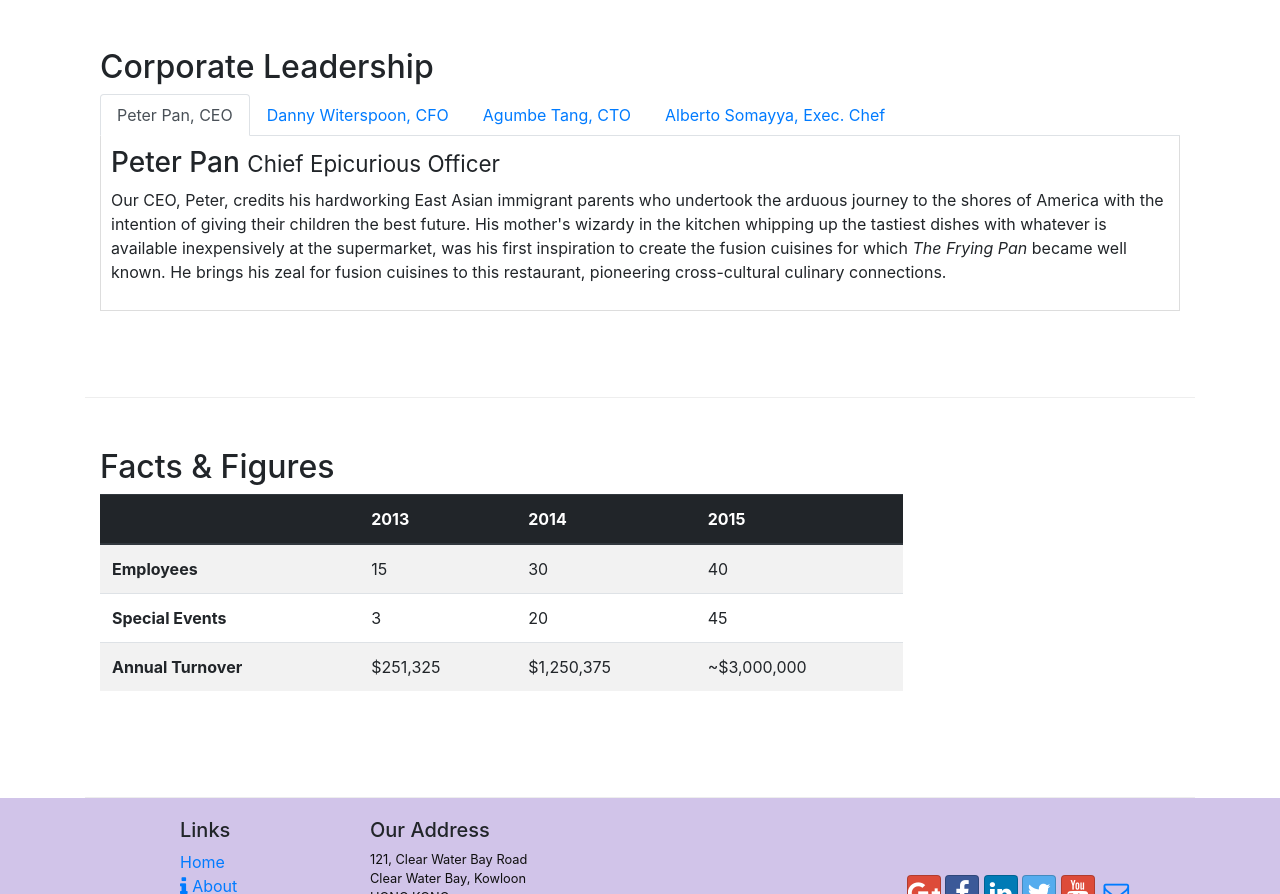
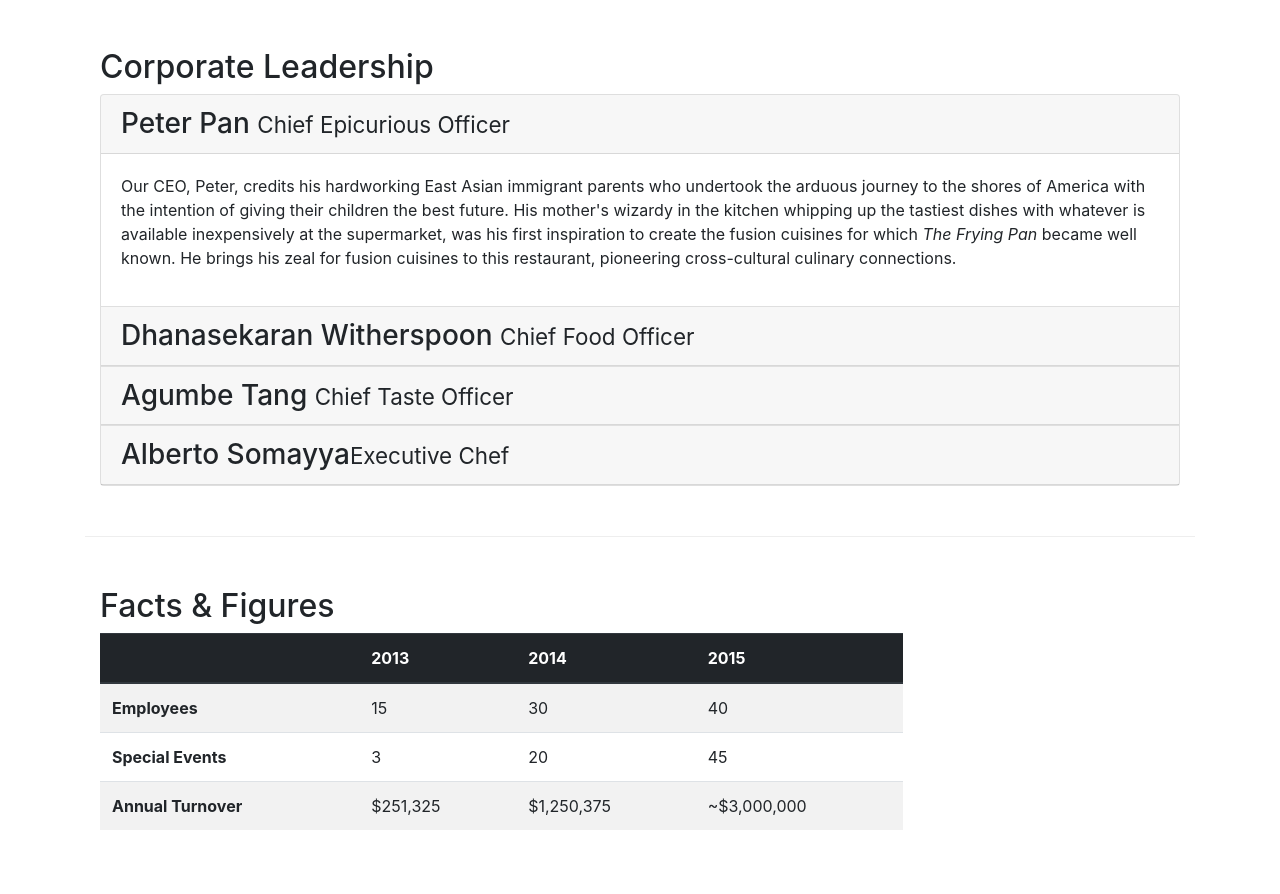
Before and after one commit to LesGayard/bootstrap4, a website: page aboutus.html in a window 1280 px wide. Shown: the part 873-1767 px from the top of the page. Drawn offline with nearby package versions, Linux system fonts and the light colour scheme.

Commit message:
Accordion

```diff
--- a/aboutus.html
+++ b/aboutus.html
@@ -105,40 +105,51 @@
         <div class="row row-content">
             <div class="col-12">
                 <h2>Corporate Leadership</h2>
-                <ul class="nav nav-tabs">
-                    <li class="nav-item">
-                        <a class="nav-link active" href="#peter" role="tab" data-toggle="tab">Peter Pan, CEO</a>
-                    </li>
-                    <li class="nav-item">
-                        <a class="nav-link" href="#danny" role="tab" data-toggle="tab">Danny Witerspoon, CFO</a>
-                    </li>
-                    <li class="nav-item">
-                        <a class="nav-link" href="#agumbe" role="tab" data-toggle="tab">Agumbe Tang, CTO</a>
-                    </li>
-                    <li class="nav-item">
-                        <a class="nav-link" href="#alberto" role="tab" data-toggle="tab">Alberto Somayya, Exec. Chef</a>
-                    </li>
-                </ul>
-                <div class="tab-content">
-                    <div role="tabpanel" class="tab-pane fade show active" id="peter">
-                        <h3>Peter Pan <small>Chief Epicurious Officer</small></h3>
-                        <p class=" d-none d-sm-block">Our CEO, Peter, credits his hardworking East Asian immigrant parents who undertook the arduous journey to the shores of America with the intention of giving their children the best future. His mother's wizardy in the kitchen whipping
-                            up the tastiest dishes with whatever is available inexpensively at the supermarket, was his first inspiration to create the fusion cuisines for which <em>The Frying Pan</em> became well known. He brings his zeal for fusion
-                            cuisines to this restaurant, pioneering cross-cultural culinary connections.</p>
+
+                <div class="accordion">
+                    <div class="card">
+                        <div role="tab" class="card-header" id="peterhead">
+                            <h3 class="mb-0"><a data-toggle="collapse" data-target="#peter">Peter Pan <small>Chief Epicurious Officer</small></a></h3>
+                        </div>
+                        <div class="collapse show" id="peter" data-parent="#accordion">
+                            <div class="card-body">
+                                <p class="d-none d-sm-block">Our CEO, Peter, credits his hardworking East Asian immigrant parents who undertook the arduous journey to the shores of America with the intention of giving their children the best future. His mother's wizardy in the kitchen
+                                    whipping up the tastiest dishes with whatever is available inexpensively at the supermarket, was his first inspiration to create the fusion cuisines for which <em>The Frying Pan</em> became well known. He brings his
+                                    zeal for fusion cuisines to this restaurant, pioneering cross-cultural culinary connections.</p>
+                            </div>
+                        </div>
                     </div>
-                    <div role="tabpanel" class="tab-pane fade" id="danny">
-                        <h3>Dhanasekaran Witherspoon <small>Chief Food Officer</small></h3>
-                        <p class=" d-none d-sm-block">Our CFO, Danny, as he is affectionately referred to by his colleagues, comes from a long established family tradition in farming and produce. His experiences growing up on a farm in the Australian outback gave him great appreciation
-                            for varieties of food sources. As he puts it in his own words, <em>Everything that runs, wins, and everything that stays, pays!</em></p>
+                    <div class="card">
+                        <div role="tab" class="card-header" id="dannyhead">
+                            <h3 class="mb-0"><a class="collapsed" data-toggle="collapse" data-target="#peter">Dhanasekaran Witherspoon <small>Chief Food Officer</small></a></h3>
+                        </div>
+                        <div class="collapse" data-toggle="collapse" id="danny" data-parent="#accordion">
+                            <div class="card-body">
+                                <p class=" d-none d-sm-block">Our CFO, Danny, as he is affectionately referred to by his colleagues, comes from a long established family tradition in farming and produce. His experiences growing up on a farm in the Australian outback gave him great
+                                    appreciation for varieties of food sources. As he puts it in his own words, <em>Everything that runs, wins, and everything that stays, pays!</em></p>
+                            </div>
+                        </div>
                     </div>
-                    <div role="tabpanel" class="tab-pane fade" id="agumbe">
-                        <h3>Agumbe Tang <small>Chief Taste Officer</small></h3>
-                        <p class="d-none d-sm-block">Blessed with the most discerning gustatory sense, Agumbe, our CTO, personally ensures that every dish that we serve meets his exacting tastes. Our chefs dread the tongue lashing that ensues if their dish does not meet his exacting
-                            standards. He lives by his motto, <em>You click only if you survive my lick.</em></p>
+                    <div class="card">
+                        <div role="tab" class="card-header " id="agumbehead">
+                            <h3 class="mb-0"><a class="collapsed" data-toggle="collapse" id="agumbe" data-target="#agumbe">Agumbe Tang <small>Chief Taste Officer</small></a></h3>
+                        </div>
+                        <div class="collapse" id="agumbe" data-parent="#accordion">
+                            <div class="card-body">
+                                <p class="d-none d-sm-block">Blessed with the most discerning gustatory sense, Agumbe, our CTO, personally ensures that every dish that we serve meets his exacting tastes. Our chefs dread the tongue lashing that ensues if their dish does not meet his
+                                    exacting standards. He lives by his motto, <em>You click only if you survive my lick.</em></p>
+                            </div>
+                        </div>
                     </div>
-                    <div role="tabpanel" class="tab-pane fade" id="alberto">
-                        <h3>Alberto Somayya <small>Executive Chef</small></h3>
-                        <p class="d-none d-sm-block">Award winning three-star Michelin chef with wide International experience having worked closely with whos-who in the culinary world, he specializes in creating mouthwatering Indo-Italian fusion experiences. He says, <em>Put together the cuisines from the two craziest cultures, and you get a winning hit! Amma Mia!</em></p>
+                    <div class="card">
+                        <div role="tab" class="card-header" id="albertohead">
+                            <h3 class="mb-0"><a class="collapsed" data-toggle="collapse" id="#alberto" data-target="#alberto">Alberto Somayya<small>Executive Chef</small></a></h3>
+                        </div>
+                        <div class="collapse" id="alberto" data-parent="#accordion">
+                            <div class="card-body">
+                                <p class="d-none d-sm-block">Award winning three-star Michelin chef with wide International experience having worked closely with whos-who in the culinary world, he specializes in creating mouthwatering Indo-Italian fusion experiences. He says, <em>Put together the cuisines from the two craziest cultures, and you get a winning hit! Amma Mia!</em></p>
+                            </div>
+                        </div>
                     </div>
                 </div>
             </div>
```
